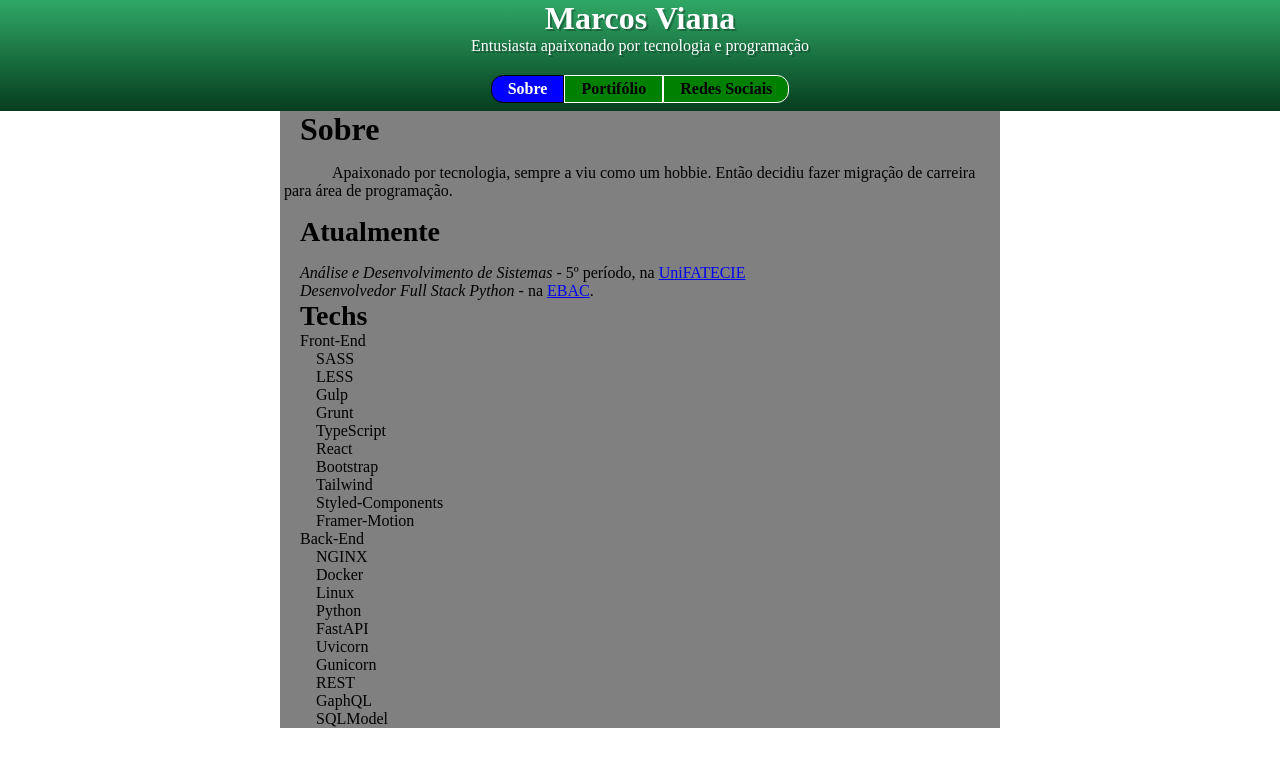
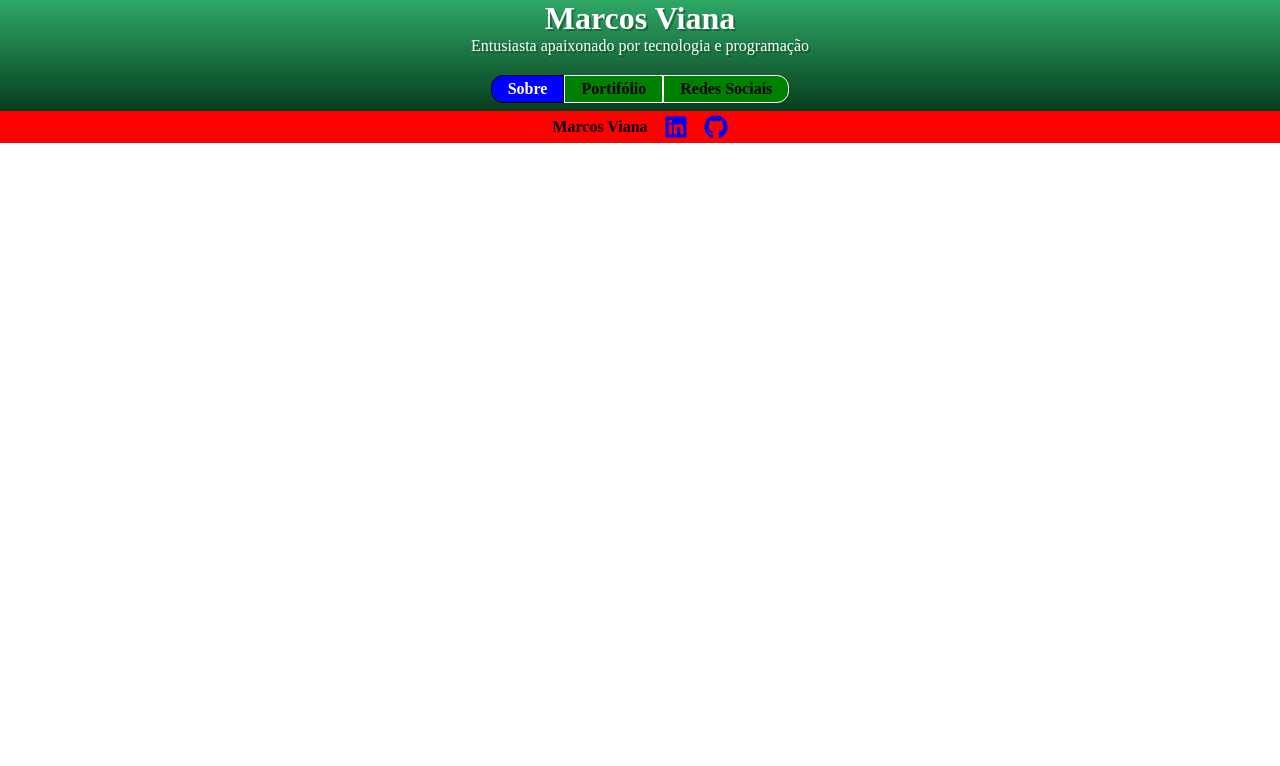
Before and after one commit to Marcosviana91/landing-page, a React (Create React App) app: page / in a window 1280 px wide. Shown: the top 766 px of the page. Built offline with nearby package versions, Linux system fonts and the light colour scheme.

Commit message:
Footer: esqueleto ok

```diff
--- /dev/null
+++ b/src/containers/Footer/index.tsx
@@ -0,0 +1,30 @@
+import StyledFooter from './style'
+
+// Icons
+import { FaLinkedin, FaGithub } from 'react-icons/fa'
+
+function Footer() {
+  return (
+    <StyledFooter>
+      <div className="container">
+        <strong>Marcos Viana</strong>
+        <a
+          href="https://www.linkedin.com/in/marcos-viana-full-stack-python/"
+          target="_blank"
+          rel="noreferrer"
+        >
+          <FaLinkedin />
+        </a>
+        <a
+          href="https://github.com/Marcosviana91"
+          target="_blank"
+          rel="noreferrer"
+        >
+          <FaGithub />
+        </a>
+      </div>
+    </StyledFooter>
+  )
+}
+
+export default Footer
--- /dev/null
+++ b/src/containers/Footer/style.tsx
@@ -0,0 +1,25 @@
+import { styled } from 'styled-components'
+
+const StyledFooter = styled.footer`
+  height: 2rem;
+  display: flex;
+  align-items: center;
+  justify-content: center;
+  background-color: red;
+
+  > div {
+    width: 100%;
+
+    display: flex;
+    align-items: center;
+    justify-content: center;
+    gap: 16px;
+
+    a {
+      font-size: 24px;
+      line-height: 16px;
+    }
+  }
+`
+
+export default StyledFooter
--- a/src/pages/Home/index.tsx
+++ b/src/pages/Home/index.tsx
@@ -1,10 +1,11 @@
+import Footer from '../../containers/Footer'
 import Header from '../../containers/Header'
 import Sobre from '../../containers/Sobre'
 
 const Home = () => (
   <>
     <Header />
-    <Sobre />
+    {/* <Sobre /> */}
     {/* <section>
       <h1 id="portifolio">Portifólio</h1>
       <div>
@@ -14,26 +15,7 @@ const Home = () => (
         <h2>Back-End</h2>
       </div>
     </section> */}
-    {/* <footer className="w-full flex items-center justify-center h-8">
-      <div>
-        <strong>Marcos Viana</strong> -{' '}
-        <a
-          href="https://www.linkedin.com/in/marcos-viana-full-stack-python/"
-          target="_blank"
-          rel="noreferrer"
-        >
-          LinkedIn
-        </a>{' '}
-        -
-        <a
-          href="https://github.com/Marcosviana91"
-          target="_blank"
-          rel="noreferrer"
-        >
-          Github
-        </a>
-      </div>
-    </footer> */}
+    <Footer />
   </>
 )
 
```
